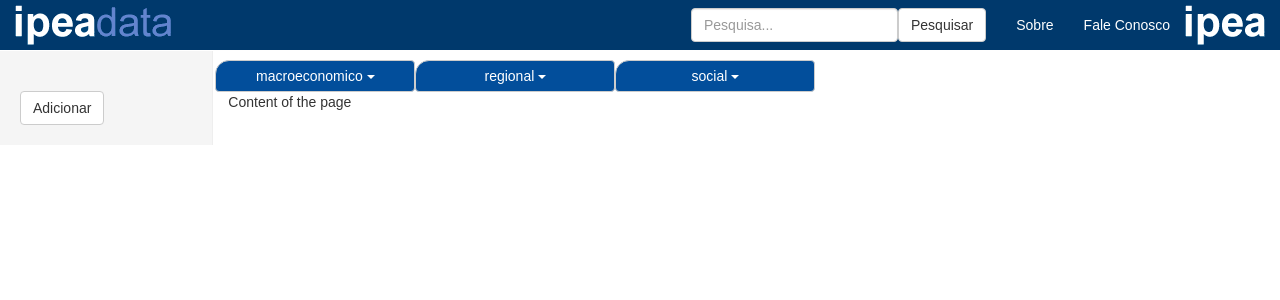
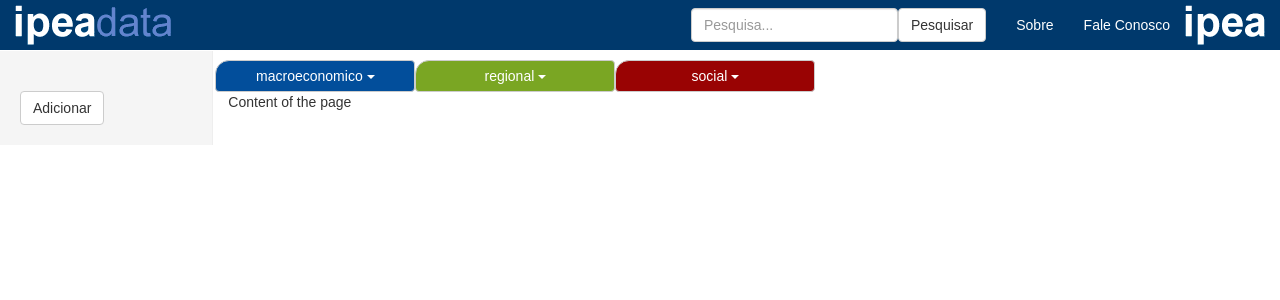
Before and after one commit to ipea/ipeaDATA_20, a React (Create React App) app: page / in a window 1280 px wide. Shown: the top 300 px of the page. Built offline with nearby package versions, Linux system fonts and the light colour scheme.

Commit message:
ajustando o css para pegar por id

```diff
--- a/src/css/dashboard.css
+++ b/src/css/dashboard.css
@@ -218,10 +218,7 @@
     padding: 9px 0;
 }
 
-
-/*macroeconomico*/
-
-.dropdown .dropdown-toggle{
+#dropdown-basic-0{
   color: white;
   background-color: #024e9b;
   border-top-left-radius: 1em;
@@ -229,11 +226,25 @@
   width: 200px;
 
 }
+#dropdown-basic-1{
+  color: white;
+    background-color: #7AA623;
+    border-top-left-radius: 1em;
+  padding: 5px;
+  width: 200px;
 
-.dropdown .dropdown-toggle:hover{
+}
+#dropdown-basic-2{
+  color: white;
+  background-color: #990303;
+  border-top-left-radius: 1em;
+  padding: 5px;
+  width: 200px;
 
-  background-color: #024e9b;
 }
+
+
+/*macroeconomico*/
 
 .dropdown-menu .sub-menu {
     left: 100%;
@@ -256,11 +267,13 @@
 .nav-tabs .dropdown-menu, .nav-pills .dropdown-menu, .navbar .dropdown-menu {
     margin-top: 0;
 
-}
+}*/
 
 
 /*Regional*/
-.regional-dropdown .regional-dropdown-toggle{
+
+
+/*.regional-dropdown .regional-dropdown-toggle{
   color: white;
     background-color: #7AA623;
     border-top-left-radius: 1em;
@@ -295,10 +308,10 @@
 .nav-tabs .dropdown-menu, .nav-pills .dropdown-menu, .navbar .dropdown-menu {
     margin-top: 0;
     background-color: #024E9B ;
-}
+}*/
 
 /*Social*/
-.dropdown3 .dropdown-toggle{
+/*.dropdown3 .dropdown-toggle{
   color: white;
   background-color: #990303;
   border-top-left-radius: 1em;
@@ -332,10 +345,10 @@
 .nav-tabs .dropdown-menu, .nav-pills .dropdown-menu, .navbar .dropdown-menu {
     margin-top: 0;
     background-color: #024E9B ;
-}
+}*/
 
 /*ipeadata*/
-.dropdown4 .dropdown-toggle{
+/*.dropdown4 .dropdown-toggle{
   color: white;
   background-color: #47717d;
   border-top-left-radius: 1em;
@@ -369,7 +382,7 @@
 .nav-tabs .dropdown-menu, .nav-pills .dropdown-menu, .navbar .dropdown-menu {
     margin-top: 0;
     background-color: white ;
-}
+}*/
 
 /**/
 
```
